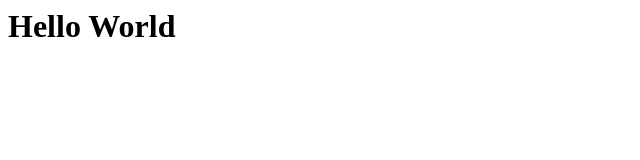
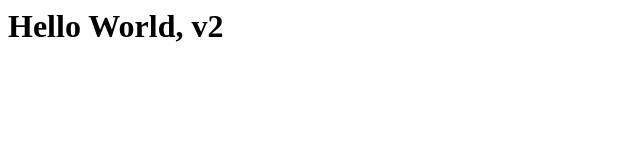
Before and after one commit to jackmorgan-23/lab5, a plain HTML site: page index.html in a window 1280 px wide. Shown: the full height of the page, 0-640 px from the left. Drawn offline with Linux system fonts and the light colour scheme.

Commit message:
Update header to 'Hello World, v2'

```diff
--- a/index.html
+++ b/index.html
@@ -1 +1 @@
-<h1>Hello World</h1>
+<h1>Hello World, v2</h1>
```
